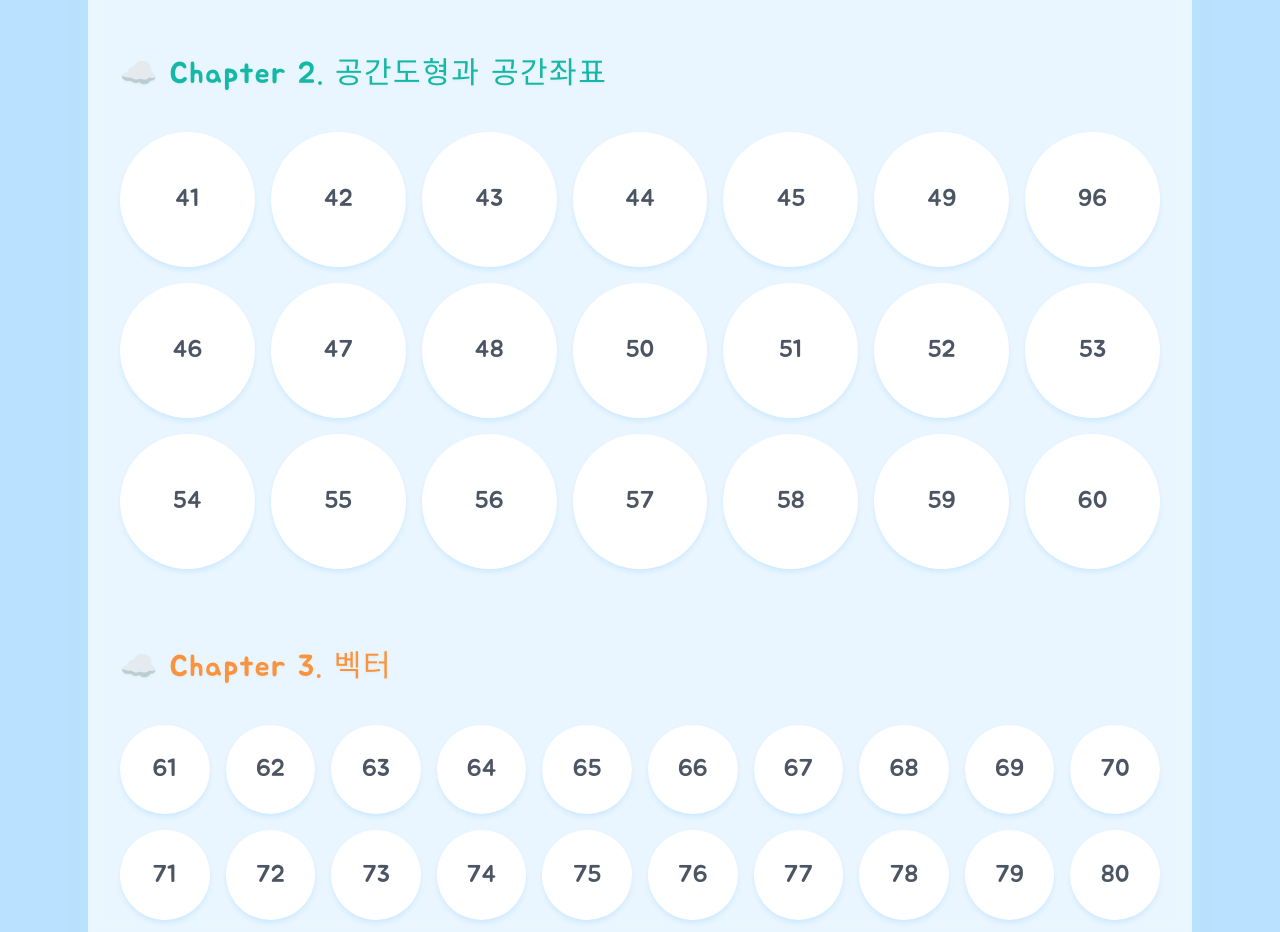
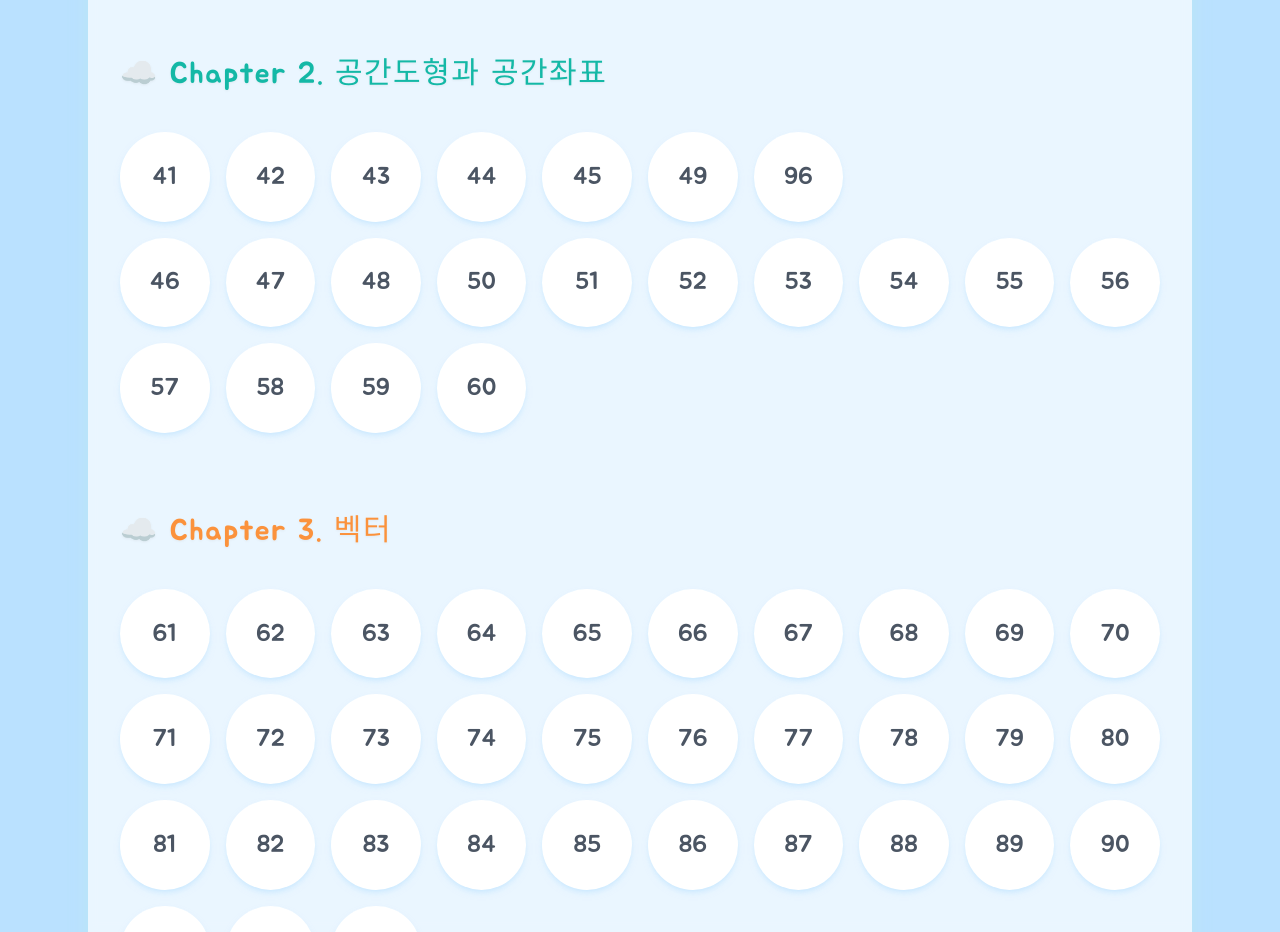
Before and after one commit to wnsdud131700-source/gumstar, a Next.js app: page /solutions in a window 1280 px wide. Shown: the part 820-1752 px from the top of the page. Built offline with nearby package versions, Linux system fonts and the light colour scheme.

Commit message:
Update chapter 2 grid alignment with null placeholders

```diff
--- a/app/solutions/page.tsx
+++ b/app/solutions/page.tsx
@@ -5,12 +5,15 @@ import { videoLinks } from "./videoData";
 export default function SolutionsPage() {
   // 챕터별 문제 배열 생성
   const chapter1 = [...Array.from({ length: 40 }, (_, i) => i + 1), 94, 95]; // 1~40, 94, 95
-  const chapter2 = [41, 42, 43, 44, 45, 49, 96, 46, 47, 48, 50, 51, 52, 53, 54, 55, 56, 57, 58, 59, 60];
+  const chapter2 = [41, 42, 43, 44, 45, 49, 96, null, null, null, 46, 47, 48, 50, 51, 52, 53, 54, 55, 56, 57, 58, 59, 60];
   const chapter3 = Array.from({ length: 33 }, (_, i) => i + 61); // 61~93
 
-  const renderGrid = (problems: number[], gridClassName = "grid-cols-4 sm:grid-cols-6 md:grid-cols-7 lg:grid-cols-10") => (
+  const renderGrid = (problems: (number | null)[], gridClassName = "grid-cols-4 sm:grid-cols-6 md:grid-cols-7 lg:grid-cols-10") => (
     <div className={`w-full grid ${gridClassName} gap-4 mt-6 pb-8`}>
-      {problems.map((num) => {
+      {problems.map((num, idx) => {
+        if (num === null) {
+          return <div key={`empty-${idx}`} className="hidden lg:block"></div>;
+        }
         const hasVideo = !!videoLinks[num.toString()];
         return (
           <Link
@@ -54,7 +57,7 @@ export default function SolutionsPage() {
           <h2 className="text-3xl text-teal-500 tracking-wider pb-4 inline-block drop-shadow-sm">
             ☁️ Chapter 2. 공간도형과 공간좌표
           </h2>
-          {renderGrid(chapter2, "grid-cols-4 sm:grid-cols-7")}
+          {renderGrid(chapter2)}
         </section>
 
         {/* Chapter 3 */}
```
